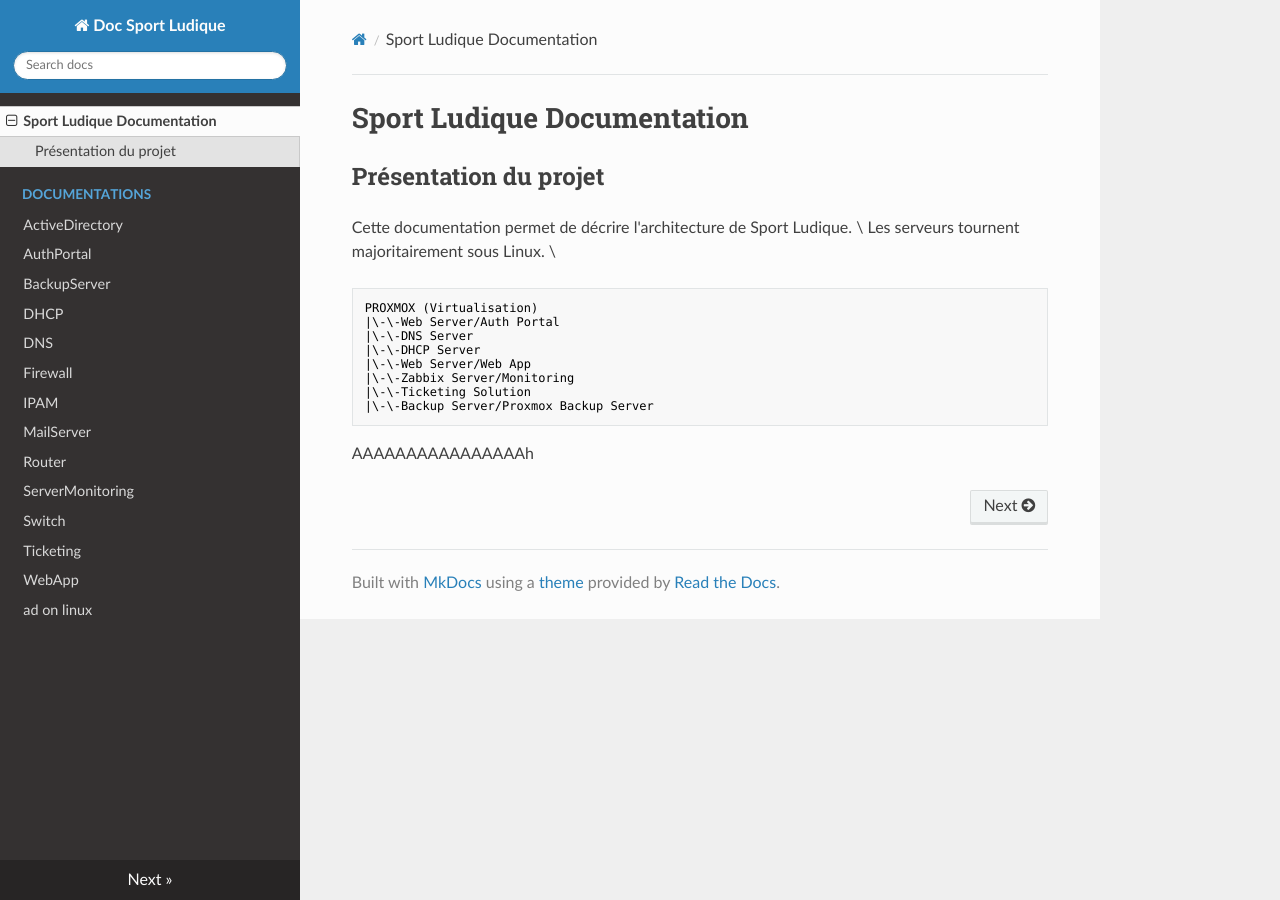
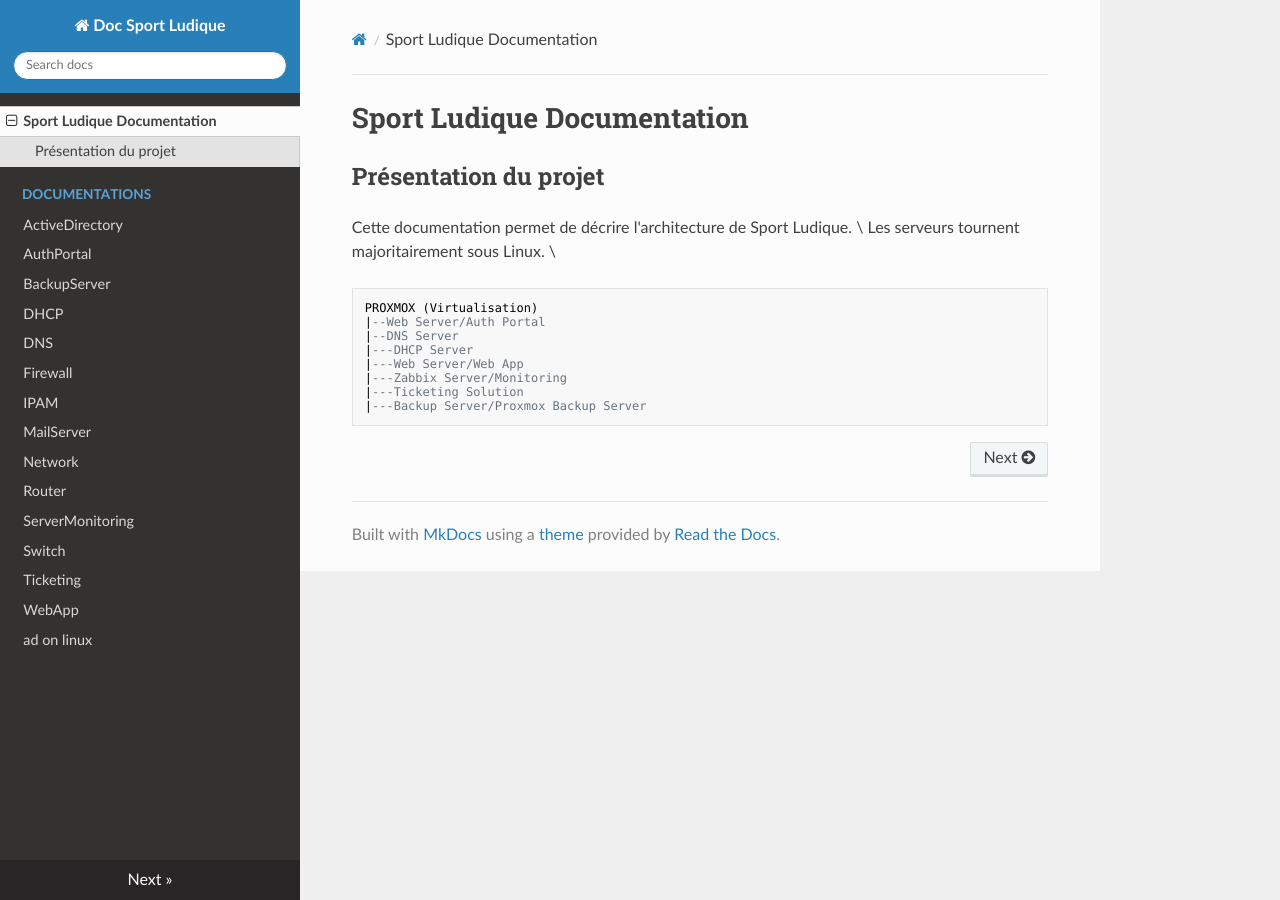
Before and after one commit to DSISportLudique/SportLudique2Doc, an MkDocs documentation site: the page built from docs/index.md, in a window 1280 px wide. Built offline with MkDocs 1.6.1, drawn with Linux system fonts in a browser that asks for light colours; nearby versions of some CDN libraries.

Commit message:
fixes to index, adding a Network tab

````diff
--- a/docs/index.md
+++ b/docs/index.md
@@ -6,13 +6,11 @@ Cette documentation permet de décrire l'architecture de Sport Ludique. \
 Les serveurs tournent majoritairement sous Linux. \
 ```
 PROXMOX (Virtualisation)
-|\-\-Web Server/Auth Portal
-|\-\-DNS Server
-|\-\-DHCP Server
-|\-\-Web Server/Web App
-|\-\-Zabbix Server/Monitoring
-|\-\-Ticketing Solution
-|\-\-Backup Server/Proxmox Backup Server
+|--Web Server/Auth Portal
+|--DNS Server
+|---DHCP Server
+|---Web Server/Web App
+|---Zabbix Server/Monitoring
+|---Ticketing Solution
+|---Backup Server/Proxmox Backup Server
 ```
-
-AAAAAAAAAAAAAAAAh
````
Also changed, not shown: docs/Documentations/Network.md (added).
